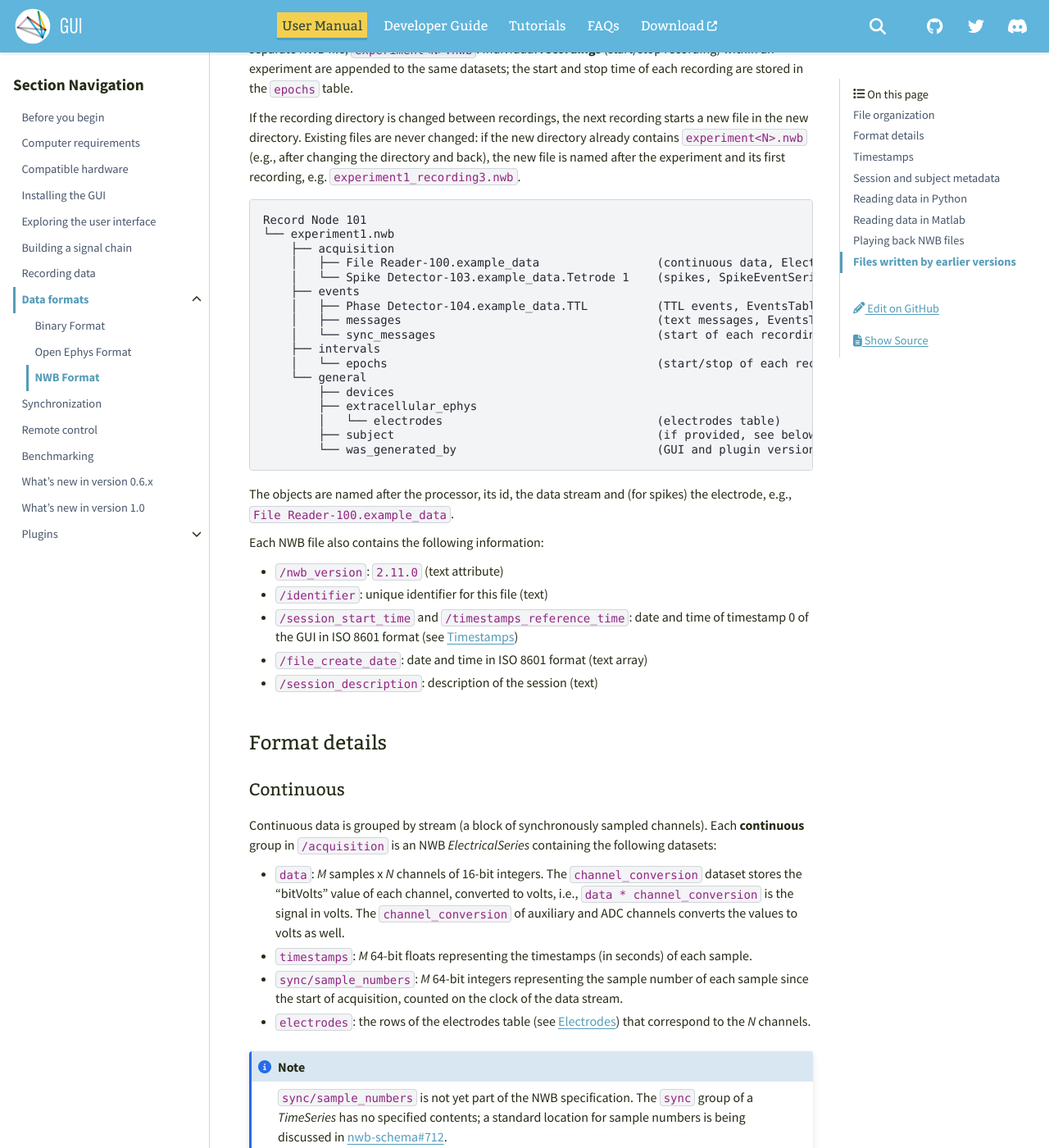
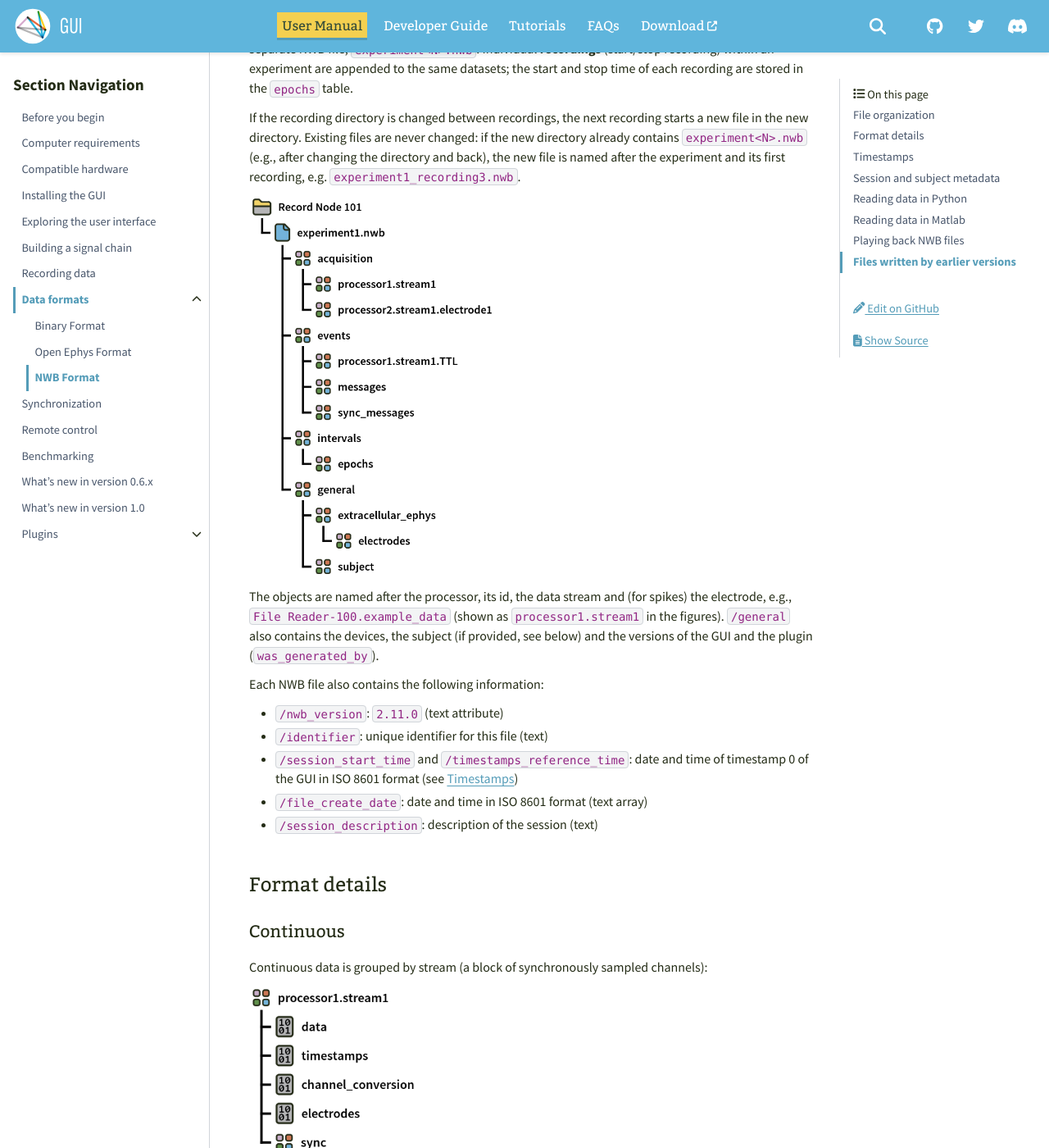
Before and after one commit to open-ephys/gui-docs, a Sphinx documentation site: the page built from source/User-Manual/Data-formats/NWB-format.rst, in a window 1280 px wide and 1400 px high, scrolled down 1265 px. Shown: the whole window at 82% size. Built offline with Sphinx 7.4.7 and the PyData theme 0.15.4, drawn with Linux system fonts in a browser that asks for light colours; some of the changed text lies outside the part shown.

Commit message:
Replace the NWB layout figures with figures of the new layout
The figures use the icons, font and spacing of the existing figures.

Co-Authored-By: Claude Opus 5.5 <noreply@anthropic.com>

```diff
--- a/source/User-Manual/Data-formats/NWB-format.rst
+++ b/source/User-Manual/Data-formats/NWB-format.rst
@@ -43,27 +43,11 @@ Within a Record Node directory, data for each **experiment** (stop/start acquisi
 
 If the recording directory is changed between recordings, the next recording starts a new file in the new directory. Existing files are never changed: if the new directory already contains :code:`experiment<N>.nwb` (e.g., after changing the directory and back), the new file is named after the experiment and its first recording, e.g. :code:`experiment1_recording3.nwb`.
 
-.. code-block:: text
+.. image:: ../../_static/images/recordingdata/nwb/organization.png
+  :alt: NWB data file structure
+  :width: 300
 
-   Record Node 101
-   └── experiment1.nwb
-       ├── acquisition
-       │   ├── File Reader-100.example_data                 (continuous data, ElectricalSeries)
-       │   └── Spike Detector-103.example_data.Tetrode 1    (spikes, SpikeEventSeries)
-       ├── events
-       │   ├── Phase Detector-104.example_data.TTL          (TTL events, EventsTable)
-       │   ├── messages                                     (text messages, EventsTable)
-       │   └── sync_messages                                (start of each recording, EventsTable)
-       ├── intervals
-       │   └── epochs                                       (start/stop of each recording)
-       └── general
-           ├── devices
-           ├── extracellular_ephys
-           │   └── electrodes                               (electrodes table)
-           ├── subject                                      (if provided, see below)
-           └── was_generated_by                             (GUI and plugin versions)
-
-The objects are named after the processor, its id, the data stream and (for spikes) the electrode, e.g., :code:`File Reader-100.example_data`.
+The objects are named after the processor, its id, the data stream and (for spikes) the electrode, e.g., :code:`File Reader-100.example_data` (shown as :code:`processor1.stream1` in the figures). :code:`/general` also contains the devices, the subject (if provided, see below) and the versions of the GUI and the plugin (:code:`was_generated_by`).
 
 Each NWB file also contains the following information:
 
@@ -79,7 +63,13 @@ Format details
 Continuous
 ----------------
 
-Continuous data is grouped by stream (a block of synchronously sampled channels). Each **continuous** group in :code:`/acquisition` is an NWB *ElectricalSeries* containing the following datasets:
+Continuous data is grouped by stream (a block of synchronously sampled channels):
+
+.. image:: ../../_static/images/recordingdata/nwb/continuous.png
+  :alt: NWB data continuous format
+  :width: 214
+
+Each **continuous** group in :code:`/acquisition` is an NWB *ElectricalSeries* containing the following datasets:
 
 * :code:`data`: *M* samples x *N* channels of 16-bit integers. The :code:`channel_conversion` dataset stores the "bitVolts" value of each channel, converted to volts, i.e., :code:`data * channel_conversion` is the signal in volts. The :code:`channel_conversion` of auxiliary and ADC channels converts the values to volts as well.
 
@@ -94,7 +84,13 @@ Continuous data is grouped by stream (a block of synchronously sampled channels)
 Events
 -------
 
-TTL events are stored in :code:`/events`, with one NWB *EventsTable* per event channel, named after the processor, its id and the data stream, e.g., :code:`Phase Detector-104.example_data.TTL` (:code:`TTL_1`, :code:`TTL_2`, ... for further event channels of the same processor and stream, as for the event folders of the :ref:`binaryformat`). Each event channel can contain data for multiple TTL lines. Each row of the table is one event, with the following columns:
+TTL events are stored in :code:`/events`, with one NWB *EventsTable* per event channel, named after the processor, its id and the data stream, e.g., :code:`Phase Detector-104.example_data.TTL` (:code:`TTL_1`, :code:`TTL_2`, ... for further event channels of the same processor and stream, as for the event folders of the :ref:`binaryformat`). Each event channel can contain data for multiple TTL lines.
+
+.. image:: ../../_static/images/recordingdata/nwb/events.png
+  :alt: NWB data events format
+  :width: 204
+
+Each row of the table is one event, with the following columns:
 
 * :code:`timestamp`: timestamp (in seconds) of the event, 64-bit float
 
@@ -111,7 +107,13 @@ TTL events are stored in :code:`/events`, with one NWB *EventsTable* per event c
 Spikes
 --------
 
-Spike data is organized by stream and electrode. Each **spikes** group in :code:`/acquisition` is an NWB *SpikeEventSeries* containing the following datasets:
+Spike data is organized by stream and electrode:
+
+.. image:: ../../_static/images/recordingdata/nwb/spikes.png
+  :alt: NWB data spikes format
+  :width: 251
+
+Each **spikes** group in :code:`/acquisition` is an NWB *SpikeEventSeries* containing the following datasets:
 
 * :code:`data`: array with dimensions *S* spikes x *N* channels x *M* samples of 16-bit integers containing the spike waveforms. The :code:`conversion` attribute of :code:`data` stores the "bitVolts" value, converted to volts, i.e., :code:`data * data.conversion` is the waveform in volts.
 
```
Also changed, not shown: source/_static/images/recordingdata/nwb/continuous.png (added), source/_static/images/recordingdata/nwb/events.png (added), source/_static/images/recordingdata/nwb/organization.png (added), source/_static/images/recordingdata/nwb/spikes.png (added).
